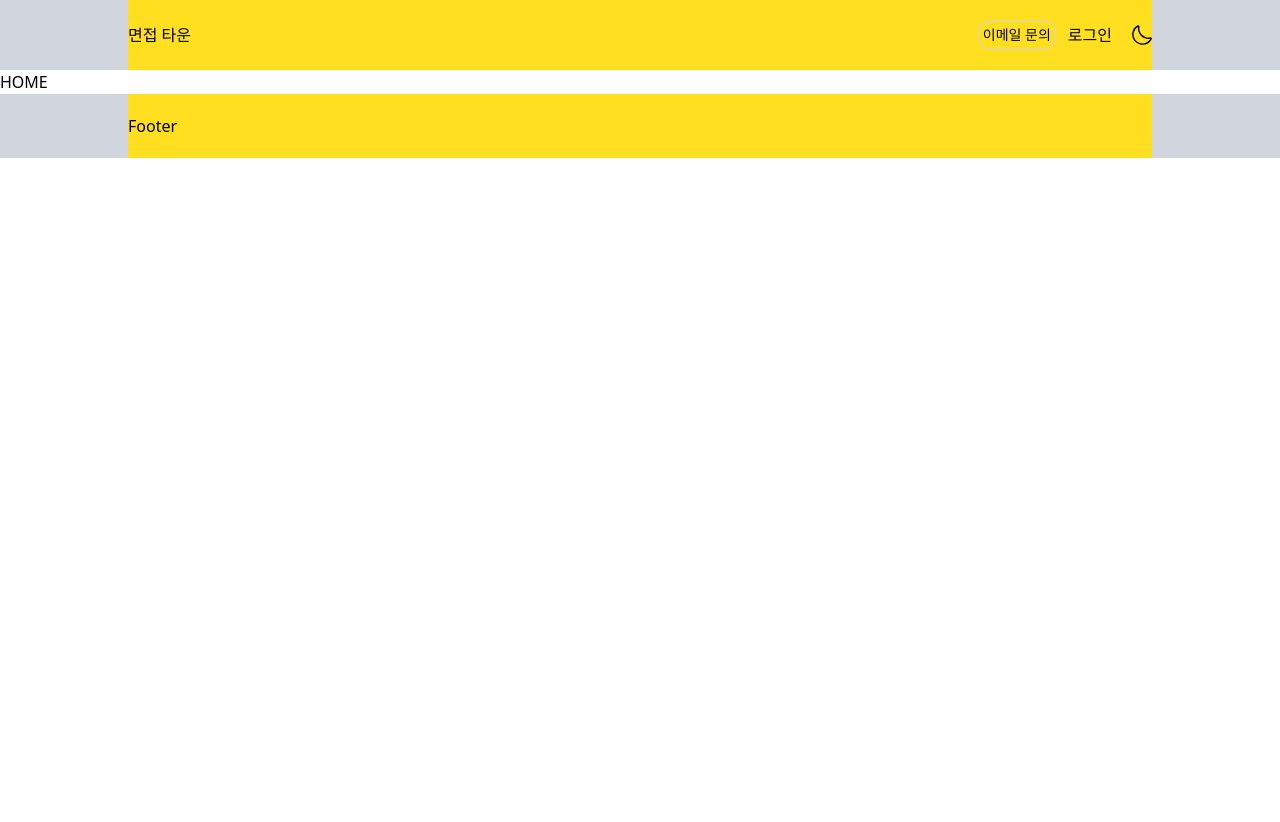
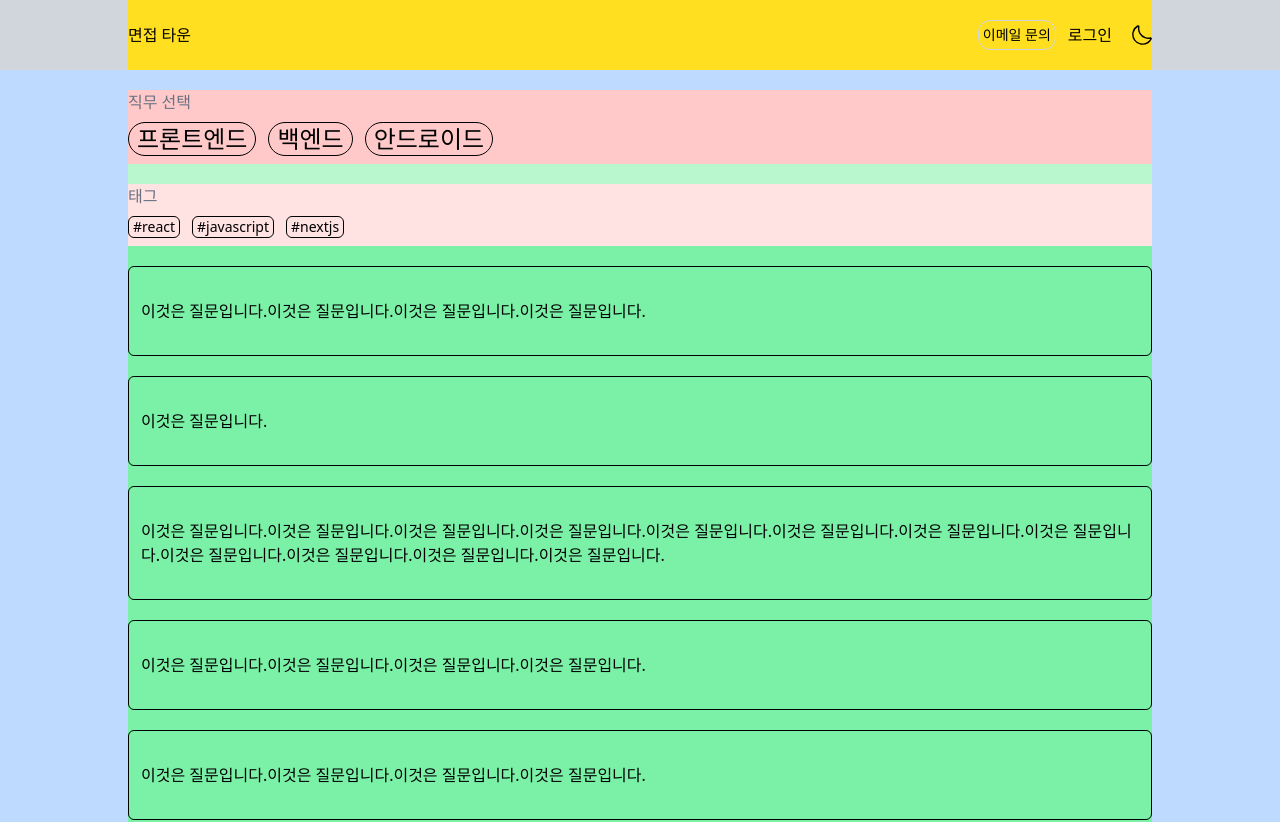
Before and after one commit to jungminji0215/interview-town-front, a Next.js app: page / in a window 1280 px wide. Shown: the top 822 px of the page. Before the commit the page ends 800 px from the top, so only its background shows below. Built offline with nearby package versions, Linux system fonts and the light colour scheme.

Commit message:
면접 질문 목록 페이지 구성

```diff
--- a/src/app/components/Footer.tsx
+++ b/src/app/components/Footer.tsx
@@ -2,7 +2,7 @@ import React from "react";
 
 export default function Footer() {
   return (
-    <footer className="bg-gray-300">
+    <footer className="bg-gray-300 px-5">
       <div className=" bg-yellow-300 max-w-5xl mx-auto py-5">Footer</div>
     </footer>
   );
--- a/src/app/components/Header.tsx
+++ b/src/app/components/Header.tsx
@@ -5,7 +5,7 @@ import React from "react";
 
 export default function Header() {
   return (
-    <header className="bg-gray-300">
+    <header className="bg-gray-300 px-5">
       <nav className="bg-yellow-300 max-w-5xl mx-auto py-5 flex justify-between items-center">
         <Link href={ROUTES.HOME}>면접 타운</Link>
         <div className="flex items-center gap-5">
--- a/src/app/layout.tsx
+++ b/src/app/layout.tsx
@@ -25,12 +25,10 @@ export default function RootLayout({
   children: React.ReactNode;
 }>) {
   return (
-    <html lang="en">
-      <body
-        className={`${geistSans.variable} ${geistMono.variable} antialiased`}
-      >
+    <html lang="ko">
+      <body className="flex flex-col min-h-screen">
         <Header />
-        <main>{children}</main>
+        <main className="grow bg-blue-200 px-5">{children}</main>
         <Footer />
       </body>
     </html>
--- a/src/app/page.tsx
+++ b/src/app/page.tsx
@@ -1,3 +1,87 @@
 export default function Home() {
-  return <div>HOME</div>;
+  return (
+    <div className="max-w-5xl mx-auto py-5">
+      <aside className="bg-green-200">
+        <section aria-labelledby="categories-heading" className="bg-red-200">
+          <h2 id="categories-heading" className="text-gray-500">
+            직무 선택
+          </h2>
+          <ul className="flex gap-3 py-2 text-2xl">
+            <li className="border border-black rounded-full px-2">
+              프론트엔드
+            </li>
+            <li className="border border-black rounded-full px-2">백엔드</li>
+            <li className="border border-black rounded-full px-2">
+              안드로이드
+            </li>
+          </ul>
+        </section>
+
+        <section aria-labelledby="tags-heading" className="bg-red-100 mt-5">
+          <h2 id="tags-heading" className="text-gray-500">
+            태그
+          </h2>
+          <ul className="flex gap-3 py-2 text-sm">
+            <li className="border border-black rounded-md px-1">#react</li>
+            <li className="border border-black rounded-md px-1">#javascript</li>
+            <li className="border border-black rounded-md px-1">#nextjs</li>
+          </ul>
+        </section>
+      </aside>
+
+      <section className="bg-green-300 py-5">
+        <ul className="flex flex-col gap-5">
+          <li className="border border-black rounded-md py-8 px-3">
+            이것은 질문입니다.이것은 질문입니다.이것은 질문입니다.이것은
+            질문입니다.
+          </li>
+          <li className="border border-black rounded-md py-8 px-3">
+            이것은 질문입니다.
+          </li>
+          <li className="border border-black rounded-md py-8 px-3">
+            이것은 질문입니다.이것은 질문입니다.이것은 질문입니다.이것은
+            질문입니다.이것은 질문입니다.이것은 질문입니다.이것은
+            질문입니다.이것은 질문입니다.이것은 질문입니다.이것은
+            질문입니다.이것은 질문입니다.이것은 질문입니다.
+          </li>
+          <li className="border border-black rounded-md py-8 px-3">
+            이것은 질문입니다.이것은 질문입니다.이것은 질문입니다.이것은
+            질문입니다.
+          </li>
+          <li className="border border-black rounded-md py-8 px-3">
+            이것은 질문입니다.이것은 질문입니다.이것은 질문입니다.이것은
+            질문입니다.
+          </li>
+          <li className="border border-black rounded-md py-8 px-3">
+            이것은 질문입니다.이것은 질문입니다.이것은 질문입니다.이것은
+            질문입니다.
+          </li>
+          <li className="border border-black rounded-md py-8 px-3">
+            이것은 질문입니다.이것은 질문입니다.이것은 질문입니다.이것은
+            질문입니다.
+          </li>
+          <li className="border border-black rounded-md py-8 px-3">
+            이것은 질문입니다.이것은 질문입니다.이것은 질문입니다.이것은
+            질문입니다.
+          </li>
+          <li className="border border-black rounded-md py-8 px-3">
+            이것은 질문입니다.이것은 질문입니다.이것은 질문입니다.이것은
+            질문입니다.
+          </li>
+          <li className="border border-black rounded-md py-8 px-3">
+            이것은 질문입니다.이것은 질문입니다.이것은 질문입니다.이것은
+            질문입니다.
+          </li>
+          <li className="border border-black rounded-md py-8 px-3">
+            이것은 질문입니다.이것은 질문입니다.이것은 질문입니다.이것은
+            질문입니다.
+          </li>
+          <li className="border border-black rounded-md py-8 px-3">
+            이것은 질문입니다.이것은 질문입니다.이것은 질문입니다.이것은
+            질문입니다.
+          </li>
+        </ul>
+      </section>
+    </div>
+  );
 }
```
